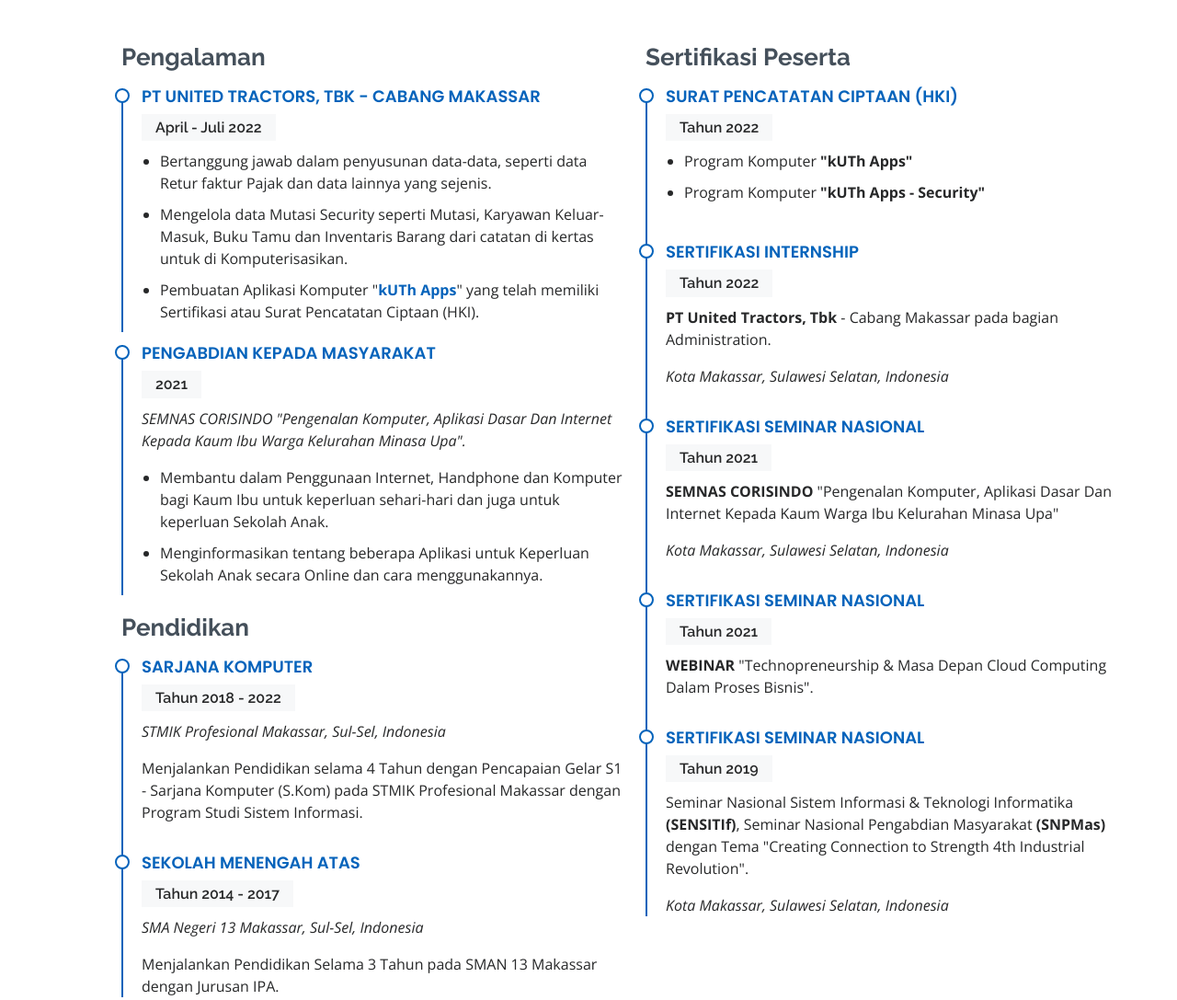
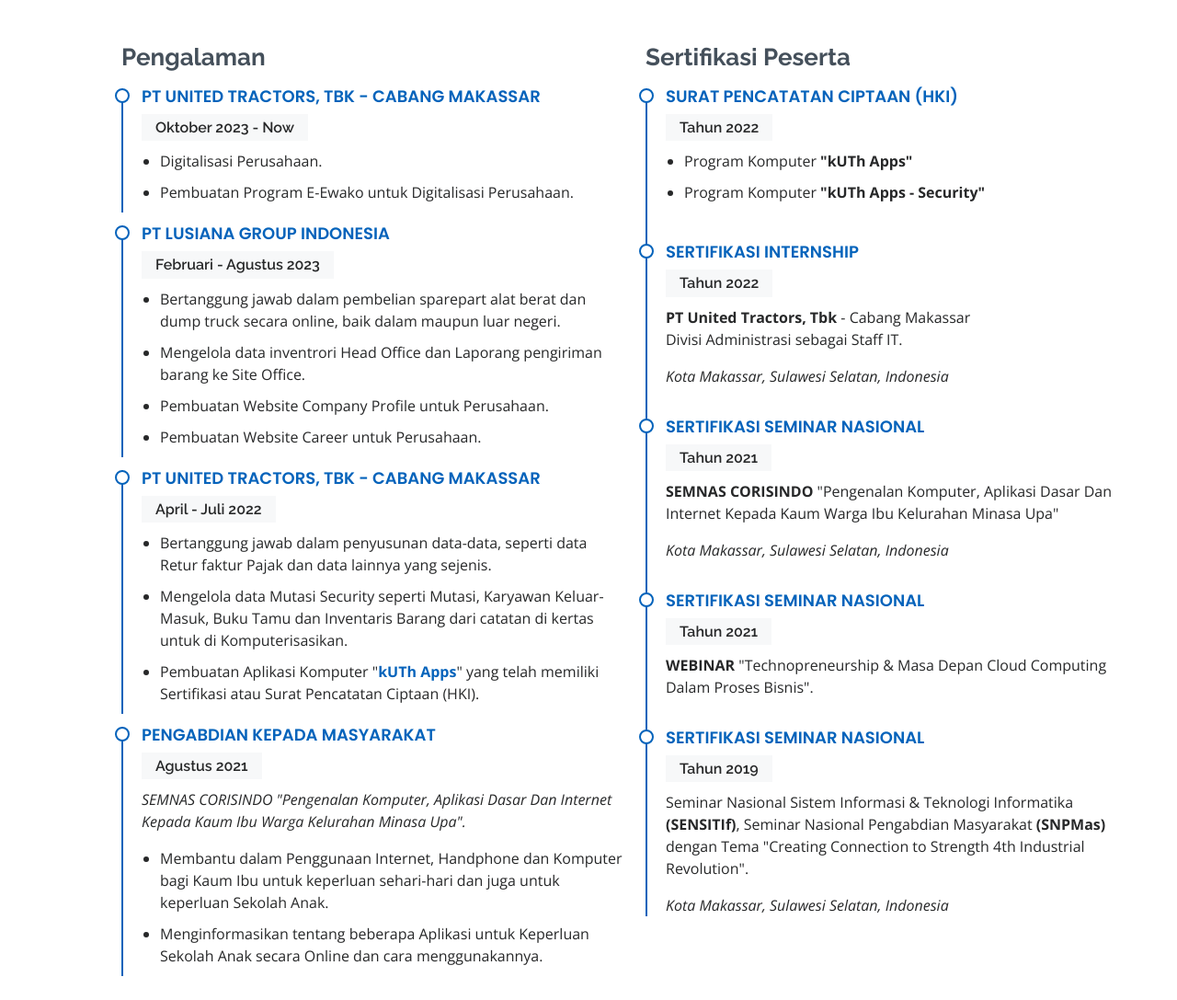
Before and after one commit to Oppa05KOM/Oppa05KOM.github.io, a plain HTML site: page index.html in a window 1280 px wide. Shown: the part 2081-3168 px from the top of the page at 92% size. Drawn offline with nearby package versions, Linux system fonts and the light colour scheme.

Commit message:
Update index.html

```diff
--- a/index.html
+++ b/index.html
@@ -76,12 +76,11 @@
 
         <div class="row">
           <div class="col-lg-4">
-            <img src="assets/img/profile-img.jpg" class="img-fluid" alt="">
+            <img src="assets/img/profile-img.jpg" class="img-fluid" alt="" width="500px">
           </div>
           <div class="col-lg-8 pt-4 pt-lg-0 content">
-            <h3>Web Developer.</h3>
-            <p class="fst-italic">
-              &nbsp; &nbsp; Saya adalah seseorang yang memiliki ketertarikan bekerja di bidang IT, khususnya di Web Developers. Terbiasa menggunakan berbagai Aplikasi seperti VS Code, Xampp dengan Bahasa Pemrograman PHP, HTML5, CSS3 dan lainnya, dan memiliki ketertarikan dalam Bidang Desain Grafis.<br>
+            <h3>Website Developer.</h3>
+            <p class="fst-italic fa fa-align-justify" aria-hidden="true"> Saya adalah seseorang yang memiliki ketertarikan bekerja di bidang IT, khususnya di Web Developers. Terbiasa menggunakan berbagai Aplikasi seperti VS Code, Xampp dengan Bahasa Pemrograman PHP, HTML5, CSS3 dan lainnya, dan memiliki ketertarikan dalam Bidang Desain Grafis.</i>
             </p><br>
             <h5>&nbsp; &nbsp; Info & Contact :</h5><br>
             <div class="row">
@@ -182,6 +181,28 @@
             <h3 class="resume-title">Pengalaman</h3>
             <div class="resume-item pb-0">
               <h4>PT United Tractors, Tbk - Cabang Makassar</h4>
+              <h5>Oktober 2023 - Now</h5>
+              <!-- <p><em>Project Pembuatan Apliksi Komputer "kUTh Apps" yang telah memiliki sertifikasi atau Surat Pencatatan Ciptaan (HKI)</em></p> -->
+              <ul>
+                <li>Digitalisasi Perusahaan.</li>
+                <li>Pembuatan Program E-Ewako untuk Digitalisasi Perusahaan.</li>
+              </ul>
+            </div>
+
+            <div class="resume-item pb-0">
+              <h4>PT Lusiana Group Indonesia</h4>
+              <h5>Februari - Agustus 2023</h5>
+              <!-- <p><em>Project Pembuatan Apliksi Komputer "kUTh Apps" yang telah memiliki sertifikasi atau Surat Pencatatan Ciptaan (HKI)</em></p> -->
+              <ul>
+                <li>Bertanggung jawab dalam pembelian sparepart alat berat dan dump truck secara online, baik dalam maupun luar negeri.</li>
+                <li>Mengelola data inventrori Head Office dan Laporang pengiriman barang ke Site Office.</li>
+                <li>Pembuatan Website Company Profile untuk Perusahaan.</li>
+                <li>Pembuatan Website Career untuk Perusahaan.</li>
+              </ul>
+            </div>
+
+            <div class="resume-item pb-0">
+              <h4>PT United Tractors, Tbk - Cabang Makassar</h4>
               <h5>April - Juli 2022</h5>
               <!-- <p><em>Project Pembuatan Apliksi Komputer "kUTh Apps" yang telah memiliki sertifikasi atau Surat Pencatatan Ciptaan (HKI)</em></p> -->
               <ul>
@@ -193,7 +214,7 @@
 
             <div class="resume-item pb-0">
               <h4>Pengabdian Kepada Masyarakat</h4>
-              <h5>2021</h5>
+              <h5>Agustus 2021</h5>
               <p><em>SEMNAS CORISINDO "Pengenalan Komputer, Aplikasi Dasar Dan Internet Kepada Kaum Ibu Warga Kelurahan Minasa Upa".</em></p>
               <ul>
                 <li>Membantu dalam Penggunaan Internet, Handphone dan Komputer bagi Kaum Ibu untuk keperluan sehari-hari dan juga untuk keperluan Sekolah Anak.</li>
@@ -201,19 +222,20 @@
               </ul>
             </div>
 
-            <h3 class="resume-title">Pendidikan</h3>
+            <!-- <h3 class="resume-title">Pendidikan</h3>
             <div class="resume-item">
               <h4>Sarjana Komputer</h4>
               <h5>Tahun 2018 - 2022</h5>
               <p><em>STMIK Profesional Makassar, Sul-Sel, Indonesia</em></p>
               <p>Menjalankan Pendidikan selama 4 Tahun dengan Pencapaian Gelar S1 - Sarjana Komputer (S.Kom) pada STMIK Profesional Makassar dengan Program Studi Sistem Informasi.</p>
             </div>
+
             <div class="resume-item">
               <h4>Sekolah Menengah Atas</h4>
               <h5>Tahun 2014 - 2017</h5>
               <p><em>SMA Negeri 13 Makassar, Sul-Sel, Indonesia</em></p>
               <p>Menjalankan Pendidikan Selama 3 Tahun pada SMAN 13 Makassar dengan Jurusan IPA.</p>
-            </div>
+            </div> -->
           </div>
 
           <div class="col-lg-6">
@@ -230,7 +252,7 @@
             <div class="resume-item">
               <h4>Sertifikasi Internship</h4>
               <h5>Tahun 2022</h5>
-              <p><b>PT United Tractors, Tbk</b> - Cabang Makassar pada bagian Administration.</p>
+              <p><b>PT United Tractors, Tbk</b> - Cabang Makassar <br>Divisi Administrasi sebagai Staff IT.</p>
               <p><em>Kota Makassar, Sulawesi Selatan, Indonesia </em></p>
             </div>
 
@@ -351,6 +373,20 @@
             </div>
           </div>
 
+          <div class="col-lg-4 col-md-6 portfolio-item filter-web">
+            <div class="portfolio-wrap">
+              <img src="assets/img/portfolio/lusiana.JPG" class="img-fluid" alt="">
+              <div class="portfolio-info">
+                <h4>PT Lusiana Group Indonesia</h4>
+                <p>Web</p>
+                <div class="portfolio-links">
+                  <a href="assets/img/portfolio/lusiana.JPG" data-gallery="portfolioGallery" class="portfolio-lightbox" title="Comppany Profile PT Lusiana Group Indonesia"><i class="bx bx-plus"></i></a>
+                  <a href="details/lusiana-details.html" class="portfolio-details-lightbox" data-glightbox="type: external" title="Portfolio Details"><i class="bx bx-link"></i></a>
+                </div>
+              </div>
+            </div>
+          </div>
+
           <!-- <div class="col-lg-4 col-md-6 portfolio-item filter-card">
             <div class="portfolio-wrap">
               <img src="assets/img/portfolio/portfolio-4.jpg" class="img-fluid" alt="">
```
